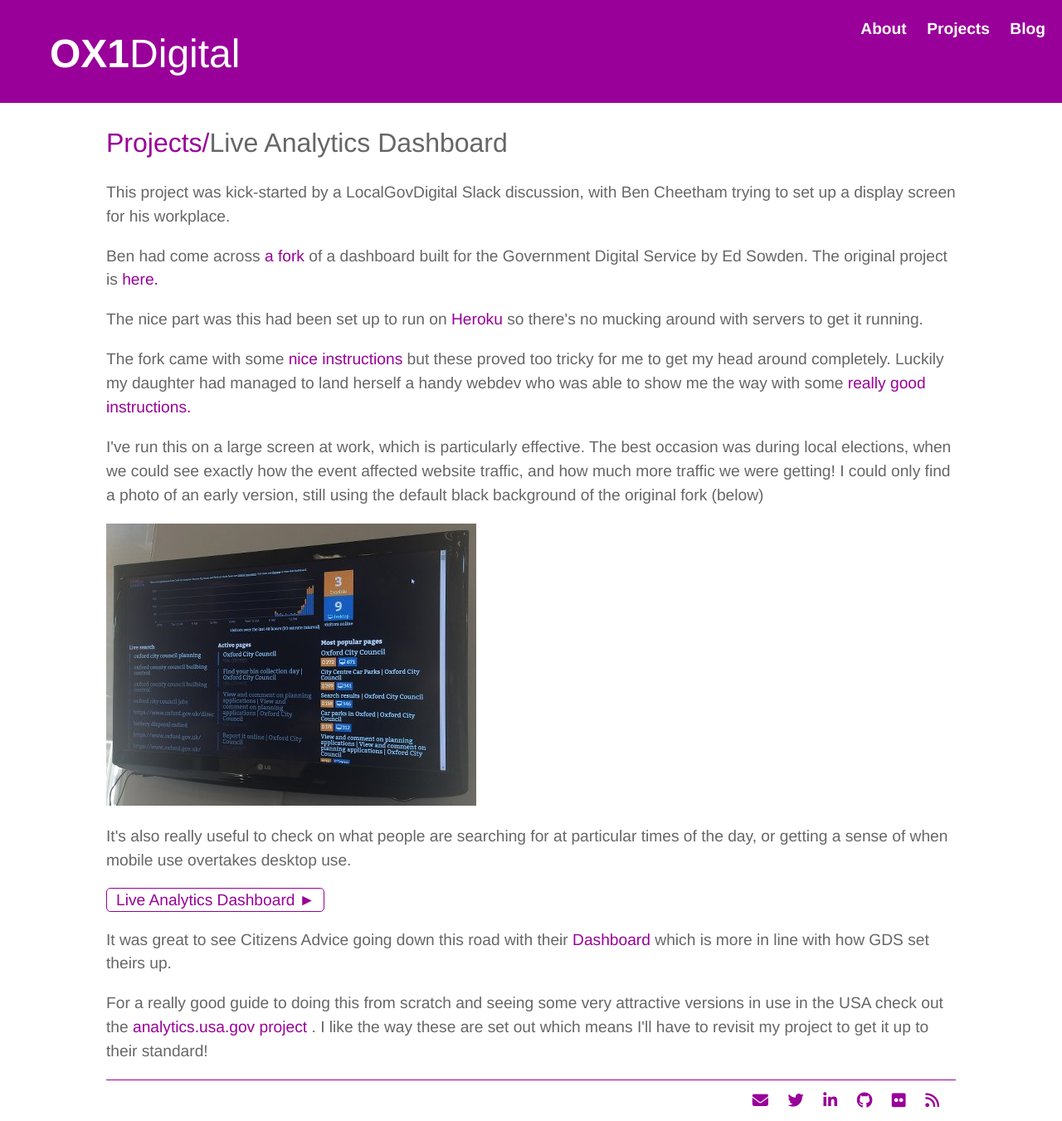
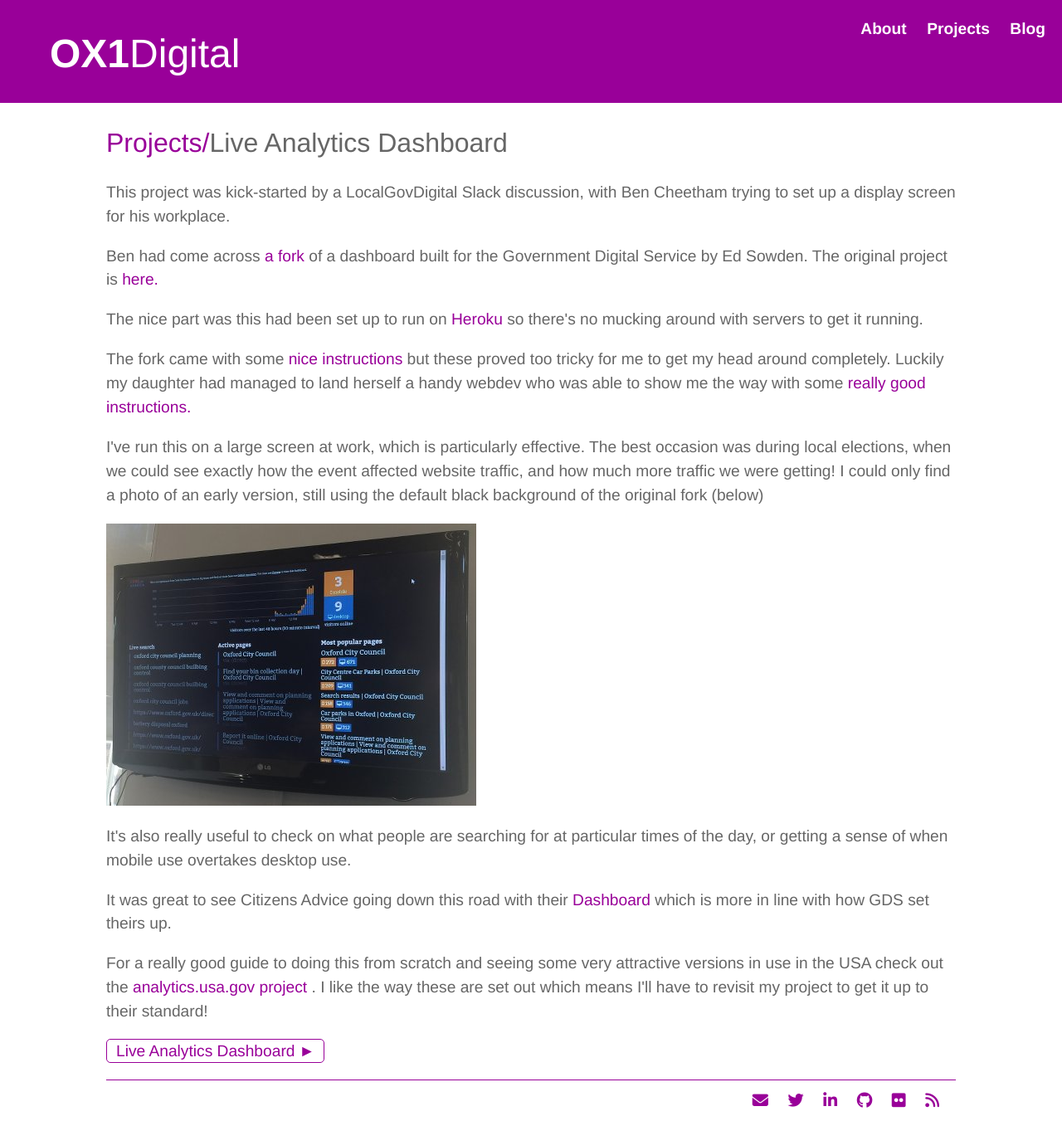
Before and after one commit to electronicdreamplant/electronicdreamplant.github.io, a Jekyll site: the page built from projects/herokuapp.html, in a window 1280 px wide. Shown: the whole page at 83% size. Built offline with Jekyll 4.4.1, drawn with Linux system fonts in a browser that asks for light colours; nearby versions of some CDN libraries.

Commit message:
Update herokuapp.html

```diff
--- a/projects/herokuapp.html
+++ b/projects/herokuapp.html
@@ -21,9 +21,9 @@ title: OX1Digital | Projects
 
   <p>It's also really useful to check on what people are searching for at particular times of the day, or getting a sense of when mobile use overtakes desktop use.</p>
 
-  <p><a class="button" href="http://oxcitylive.herokuapp.com">Live Analytics Dashboard</a></p>
-  <p></p>
-
   <p>It was great to see Citizens Advice going down this road with their <a href="http://cab-labs-dashboard.s3-website-eu-west-1.amazonaws.com">Dashboard</a> which is more in line with how GDS set theirs up.</p>
 
   <p>For a really good guide to doing this from scratch and seeing some very attractive versions in use in the USA check out the <a href="https://github.com/18F/analytics.usa.gov">analytics.usa.gov project </a>. I like the way these are set out which  means I'll have to revisit my project to get it up to their standard!</p>
+
+  <p><a class="button" href="http://oxcitylive.herokuapp.com">Live Analytics Dashboard</a></p>
+  <p></p>
```
